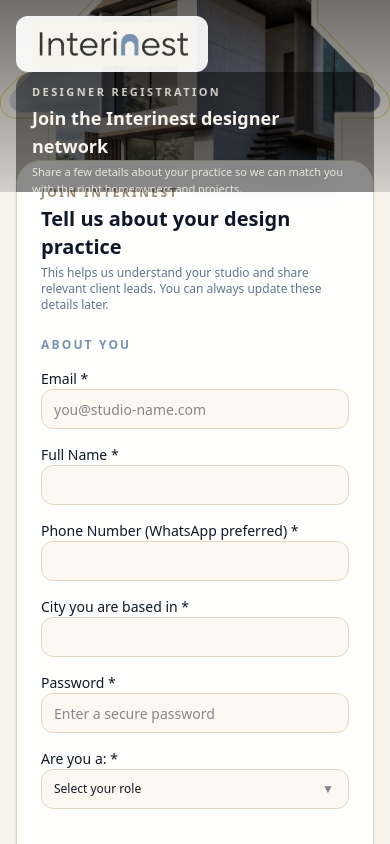
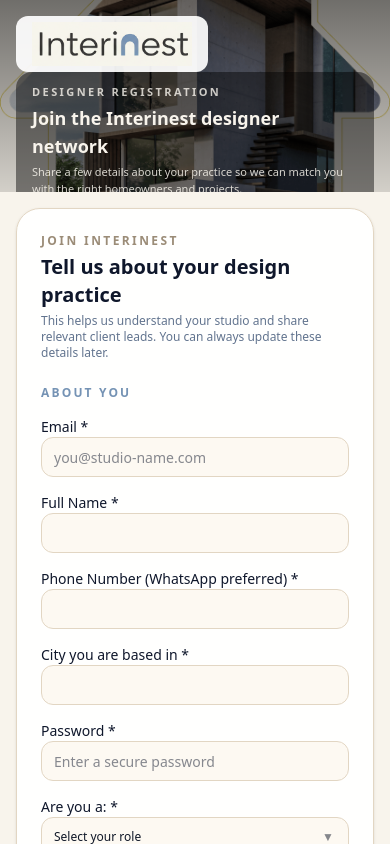
Before and after one commit to interinestin-source/interinest, a Next.js app: page /dashboard/register in a window 390 px wide. Shown: the top 844 px of the page. Built offline with nearby package versions, Linux system fonts and the light colour scheme.

Commit message:
Fix register page: remove banner/form overlap on mobile
-mt-8 on the form card caused it to overlap the hero banner text on
mobile. Changed to mt-4 on mobile, sm:-mt-8 so the overlap effect
only applies on sm (640px+) and wider screens.

Co-Authored-By: Claude Sonnet 4.6 <noreply@anthropic.com>

```diff
--- a/app/dashboard/(auth)/register/page.tsx
+++ b/app/dashboard/(auth)/register/page.tsx
@@ -217,7 +217,7 @@ export default function RegisterPage() {
         </div>
       </section>
 
-      <div className="relative -mt-8 px-4 pb-10 sm:px-6 lg:px-8">
+      <div className="relative mt-4 px-4 pb-10 sm:-mt-8 sm:px-6 lg:px-8">
         <div className="mx-auto max-w-4xl rounded-3xl border border-[#e2d6c3] bg-white/95 p-6 shadow-sm backdrop-blur-sm sm:p-8">
           <header className="mb-6 space-y-1 text-slate-900">
             <p className="text-xs font-semibold uppercase tracking-[0.2em] text-[#9b8c77]">Join Interinest</p>
```
